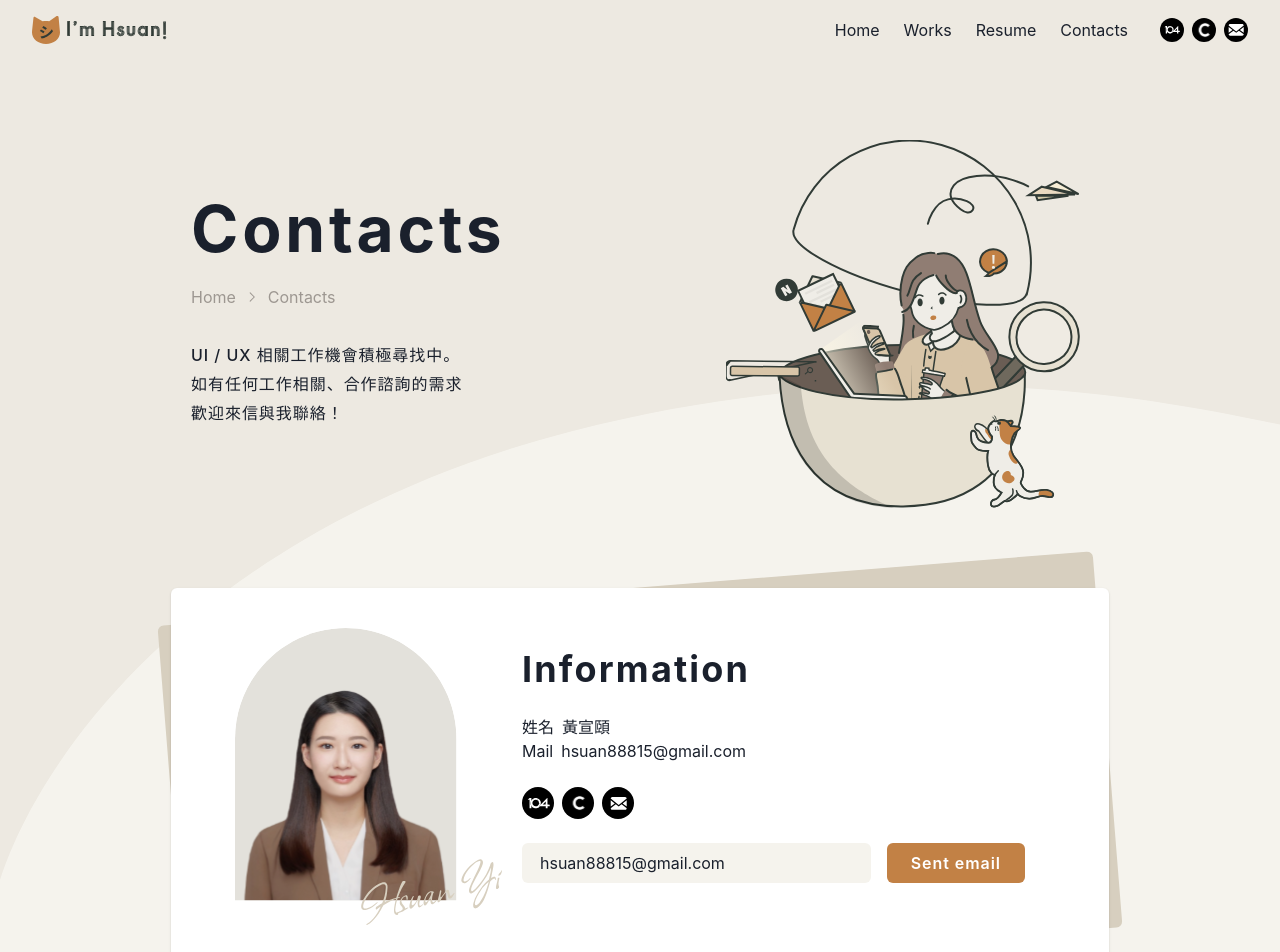
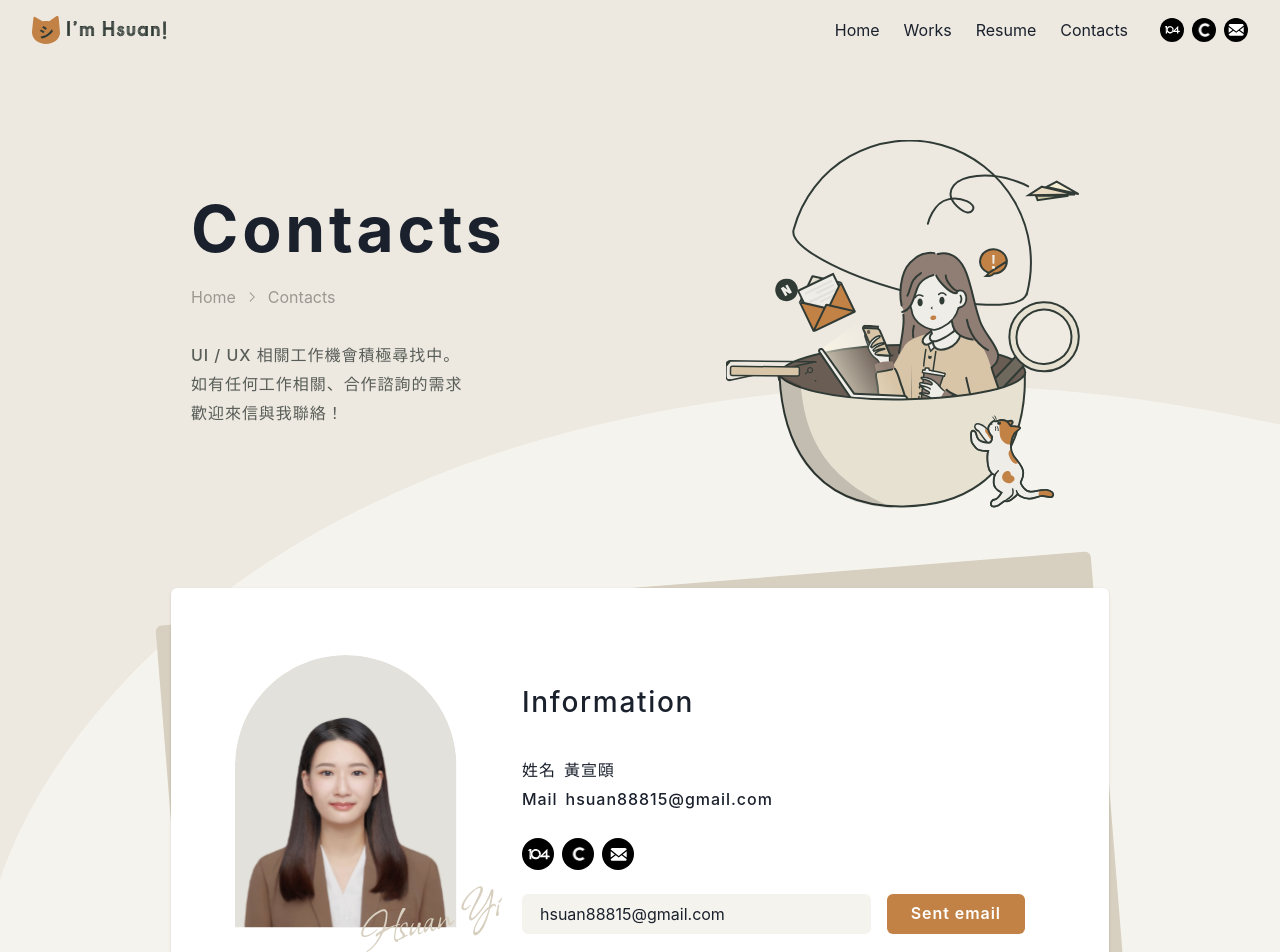
Before and after one commit to Hsuan6786/hsuan_yi_profile, a React app: page /contacts in a window 1280 px wide. Shown: the top 952 px of the page. Built offline with nearby package versions, Linux system fonts and the light colour scheme.

Commit message:
[add] styles on Contacts page

```diff
--- a/package.json
+++ b/package.json
@@ -1,6 +1,6 @@
 {
   "name": "hsuan_yi_profile",
-  "version": "0.1.6",
+  "version": "0.1.8",
   "private": true,
   "homepage": "process.env.PUBLIC_URL",
   "dependencies": {
--- a/src/components/Hero.jsx
+++ b/src/components/Hero.jsx
@@ -58,7 +58,6 @@ export default function HeroSection({ title, svgImage, children }) {
           mt="2xl"
           flex={1}
           maxH="368px"
-
         >
 
           <Image
--- a/src/components/ResumePersonalCard.jsx
+++ b/src/components/ResumePersonalCard.jsx
@@ -8,19 +8,18 @@ import {
   useBreakpointValue,
 } from '@chakra-ui/react'
 
-export default function PersonalCard({children,}) {
+export default function PersonalCard({ children, imageWidth,...rest }) {
   return (
     <Card
-      w="min(938px,90%)"
       mt="4xl"
       mx="auto"
-      px={{base: 'lg', sm: '3xl'}}
+      px={{ base: 'lg', sm: '3xl' }}
       py="2xl"
       borderRadius={'md'}
       direction={{ base: 'column', sm: 'row' }}
       bg="white"
       _before={useBreakpointValue({
-        base: {content: `""`},
+        base: { content: `""` },
         sm: {
           content: `""`,
           zIndex: -1,
@@ -32,12 +31,13 @@ export default function PersonalCard({children,}) {
           height: '100%',
           bg: 'beige.300',
           transform: 'rotate(-4.57deg)',
-        }
+        },
       })}
+      {...rest}
     >
       <Image
         objectFit="contain"
-        maxW={{ base: '100%', sm: '267px' }}
+        maxW={imageWidth}
         src="assets/hsuan-avatar.svg"
         alt="hsuan"
       />
@@ -46,9 +46,7 @@ export default function PersonalCard({children,}) {
         flex="1"
         gap="0"
       >
-        <CardBody p={{base: 0, sm: 'lg'}}>
-          {children}
-        </CardBody>
+        <CardBody p={{ base: 0, sm: 'lg' }}>{children}</CardBody>
       </Stack>
     </Card>
   )
--- a/src/config/theme.js
+++ b/src/config/theme.js
@@ -44,7 +44,7 @@ export default extendTheme({
       letterSpacing: '0.06em',
     },
     h3: {
-      fontSize: ['28px', '24px'],
+      fontSize: { base: '24px', sm: '28px' },
       fontWeight: ['700', '500'],
       lineHeight: '60px',
       letterSpacing: '0.06em',
--- a/src/pages/Contacts/components/HeroSection.jsx
+++ b/src/pages/Contacts/components/HeroSection.jsx
@@ -12,6 +12,7 @@ export default function HeroSection() {
       <Text
         pt="xl"
         textStyle={'content'}
+        color="dark-green"
       >
         UI / UX 相關工作機會積極尋找中。
         <br />
--- a/src/pages/Contacts/components/PersonalCard.jsx
+++ b/src/pages/Contacts/components/PersonalCard.jsx
@@ -2,7 +2,7 @@ import {
   Card,
   Stack,
   CardBody,
-  Image,
+  Box,
   Heading,
   Text,
   HStack,
@@ -13,25 +13,31 @@ import ResumePersonalCard from '@/components/ResumePersonalCard'
 
 export default function PersonalCard() {
   return (
-    <ResumePersonalCard>
-      <Heading pt={{base: '2xl', sm: 0}} textStyle={'h3'}>Information</Heading>
+    <ResumePersonalCard w="min(938px,95%)">
+      <Box
+        pt={{ base: '2xl', sm: 'xl' }}
+        textStyle={'h3'}
+      >
+        Information
+      </Box>
       <HStack pt="xl">
-        <Text>姓名</Text>
-        <Text>黃宣頤</Text>
+        <Text  textStyle='content'>姓名</Text>
+        <Text  textStyle='content'>黃宣頤</Text>
       </HStack>
       <HStack>
-        <Text>Mail</Text>
-        <Text>hsuan88815@gmail.com</Text>
+        <Text  textStyle='content'>Mail</Text>
+        <Text  textStyle='content'>hsuan88815@gmail.com</Text>
       </HStack>
       <SocialMediaLinks
         py="xl"
-        justifyContent='flex-start'
+        justifyContent="flex-start"
         socialMedias={['104', 'cakeresume', 'mail']}
       />
       <InputSendEmail
         btnattr={{
           alignSelf: { base: 'center', sm: 'unset' },
         }}
+        mb={{ base: '0', sm: 'xl' }}
       />
     </ResumePersonalCard>
   )
--- a/src/pages/Resume/components/HeroSection.jsx
+++ b/src/pages/Resume/components/HeroSection.jsx
@@ -20,6 +20,7 @@ export default function HeroSection() {
       <Text
         pt="xl"
         textStyle={'content'}
+        color="dark-green"
       >
         擁有超過30個專案設計經驗，將創意轉化為實用的設計解決方案。熟練掌握各種設計工具和技術，並持續提升自我，保持對行業趨勢的敏感性。
       </Text>
--- a/src/pages/Resume/components/PersonalCard.jsx
+++ b/src/pages/Resume/components/PersonalCard.jsx
@@ -40,8 +40,11 @@ export default function PersonalCard() {
         mb="lg"
       />
 
-      <ResumePersonalCard>
-      <Box mt={{base: 'lg', sm: 0}}>
+      <ResumePersonalCard
+        imageWidth={{ base: '100%', sm: '267px' }}
+        w="min(1130px,95%)"
+      >
+        <Box mt={{ base: 'lg', sm: 0 }}>
           {infoList.map((info, idx) => (
             <_InfoSection
               key={`info-${idx}`}
@@ -51,24 +54,30 @@ export default function PersonalCard() {
           ))}
         </Box>
       </ResumePersonalCard>
-
-
     </>
   )
 }
 
-function _InfoSection({ info,index }) {
+function _InfoSection({ info, index }) {
   const { list, title } = info
   return (
-    <Box pt={index%2 !==0 && "2xl"}>
-      <Heading textStyle={'h3'} mb="xxs">{title}</Heading>
+    <Box pt={index % 2 !== 0 && '2xl'}>
+      <Heading
+        textStyle={'h3'}
+        mb="xxs"
+      >
+        {title}
+      </Heading>
       <UnorderedList
         p="0"
         m="0"
         styleType="none"
       >
         {list.map((item, idx) => (
-          <ListItem mt="xxs"  key={`info-list-${idx}`}>
+          <ListItem
+            mt="xxs"
+            key={`info-list-${idx}`}
+          >
             <HStack color="dark-green">
               <Text textStyle={'content'}>{item.label}</Text>
               <Text textStyle={'content'}>{item.value}</Text>
--- a/src/pages/Resume/components/WorkExperience.jsx
+++ b/src/pages/Resume/components/WorkExperience.jsx
@@ -119,6 +119,7 @@ function _ExperienceLayout({ experience }) {
         mx={{base: '0', sm: '2xl'}}
         order={{base: 0, sm :index % 2 === 0 ? 0 : 2}}
         alignSelf={'stretch'}
+        spacing={0}
       >
         <Tag
           size="lg"
@@ -129,13 +130,15 @@ function _ExperienceLayout({ experience }) {
           flexDir="column"
           textStyle={'body2'}
         >
-          Job
-          <Text textStyle={'content'}>{index<10 ? `
+          <Text lineHeight={1}>Job</Text>
+          <Text fontSize="20px" fontWeight={'black'}>{index<10 ? `
           0${index + 1}`: index+1}</Text>
         </Tag>
         <Divider
           borderColor="beige.300"
           orientation="vertical"
+          opacity={1}
+          borderLeftWidth={'2px'}
         />
       </VStack>
 
@@ -149,10 +152,11 @@ function _ExperienceLayout({ experience }) {
         <Text
           textStyle={'h3'}
           color="secondary"
+          lineHeight={1}
         >
           {companyName}
         </Text>
-        <Box>
+        <Box my="sm">
           <Badge
             textStyle={'body1'}
             bg="beige.300"
@@ -165,7 +169,7 @@ function _ExperienceLayout({ experience }) {
         </Box>
         <UnorderedList>
           {list.map((i,index) => (
-            <ListItem key={`experienceLayout-${index}`}>{i}</ListItem>
+            <ListItem textStyle={'content'} color="dark-green" key={`experienceLayout-${index}`}>{i}</ListItem>
           ))}
         </UnorderedList>
       </Box>
```
Lines whose indentation alone changed are shown as unchanged.
